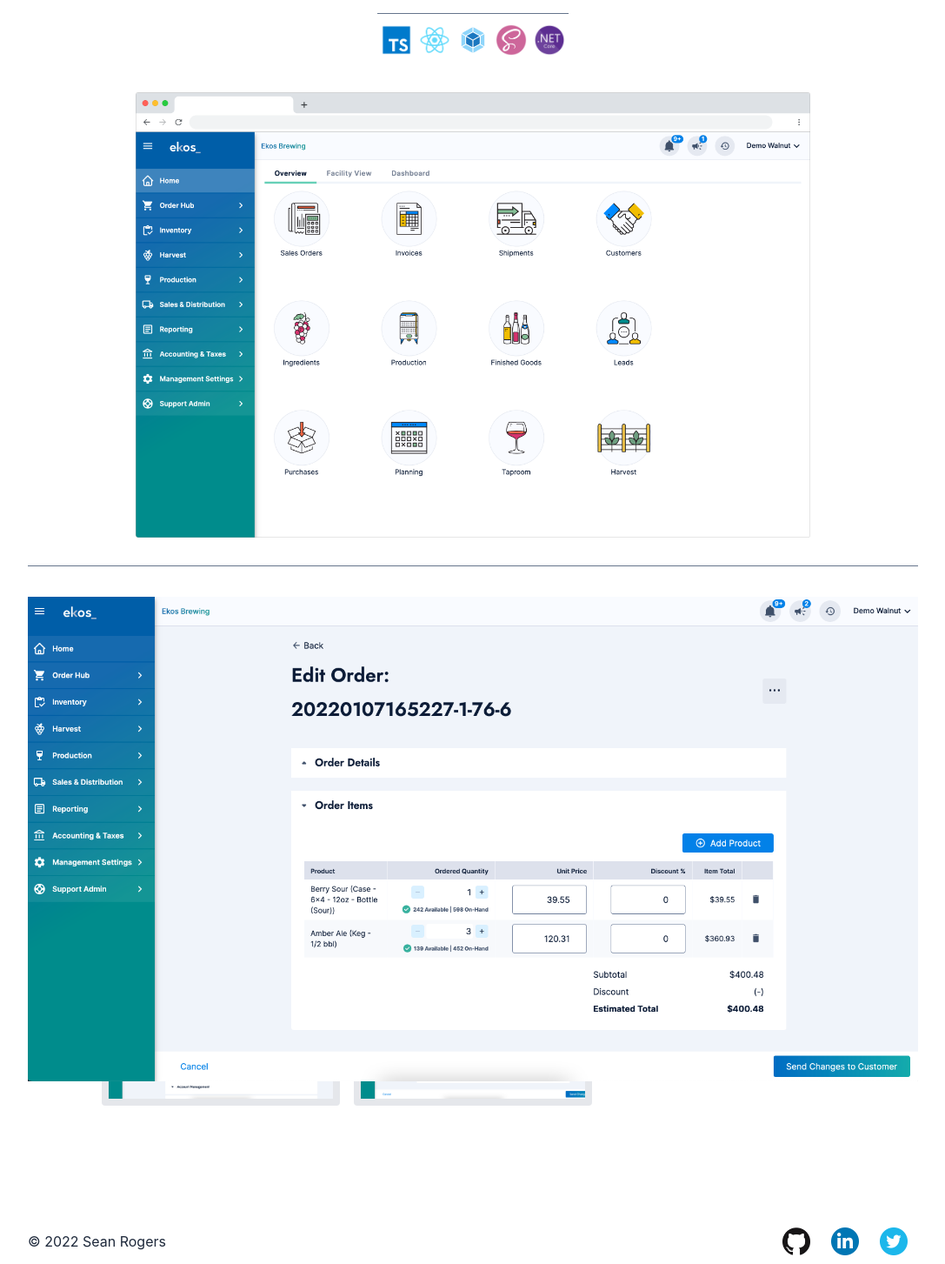
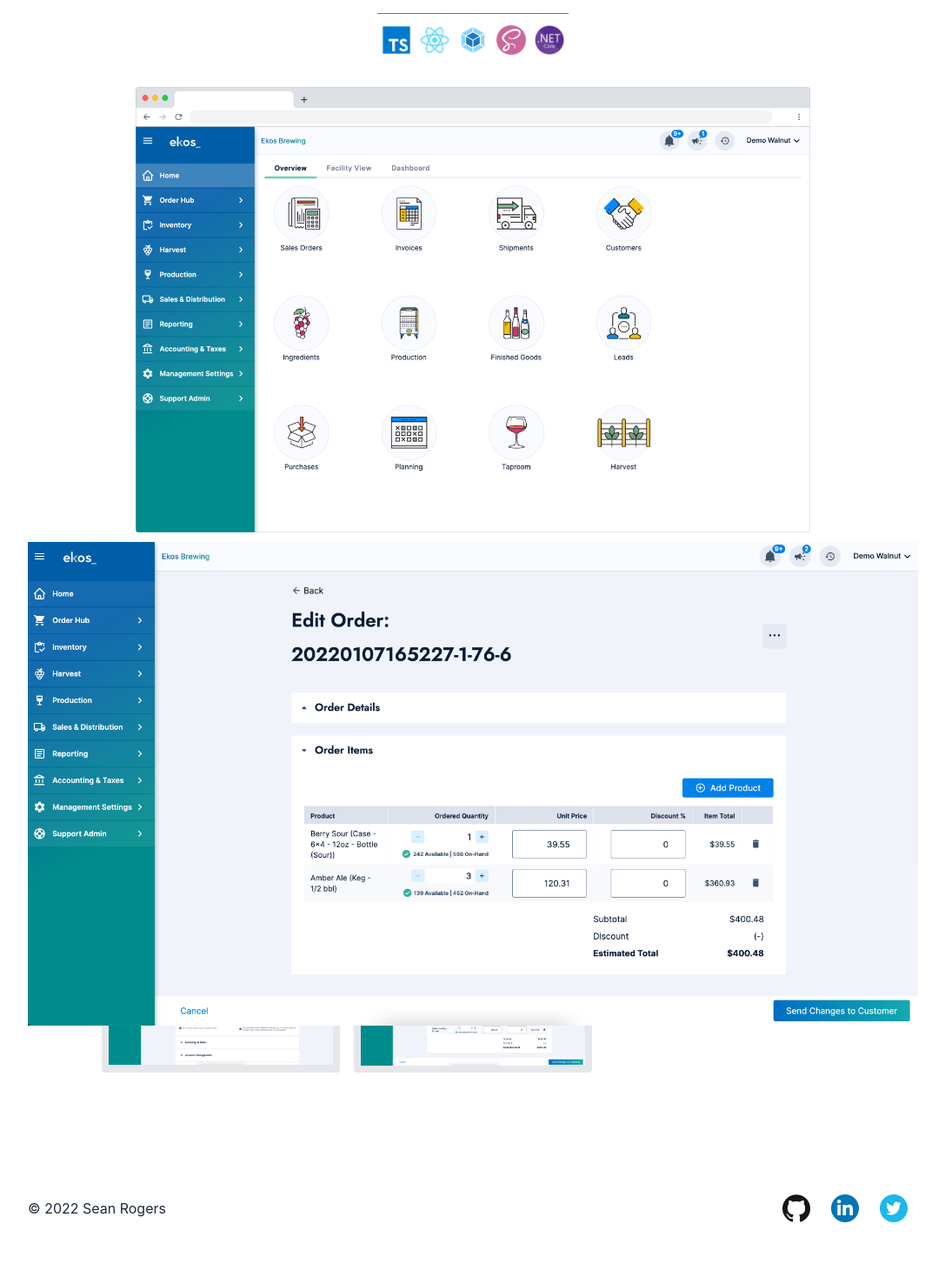
Before and after one commit to Bonitis/seanrogers-dev-next, a Next.js app: page /projects/ekos-boost in a window 1280 px wide. Shown: the part 177-1630 px from the top of the page at 87% size, without its empty margins (96-1183 px from the left). Built offline with nearby package versions, Linux system fonts and the light colour scheme.

Commit message:
update image to experimental

```diff
--- a/pages/_app.tsx
+++ b/pages/_app.tsx
@@ -1,7 +1,7 @@
 import '../styles/globals.css'
 import type { AppProps } from 'next/app'
 import Link from 'next/link'
-import Image from "next/legacy/image";
+import Image from "next/image";
 import { useState, useEffect, useCallback } from 'react';
 
 
@@ -61,19 +61,46 @@
           <div>&copy;{` ${new Date().getFullYear()} Sean Rogers `}</div>
           <div className="flex">
             <a href="https://github.com/Bonitis" aria-label="@bonitis on github" target="_blank" rel="noreferrer" className="m-2 h-10 p-1 rounded hover:bg-slate-200 dark:hover:bg-slate-700">
-              <Image src={theme === Theme.LIGHT ? "/assets/social/github.png" : "/assets/social/github-light.png"} alt="github-logo" height={32} width={32} />
+              <Image
+                src={theme === Theme.LIGHT ? "/assets/social/github.png" : "/assets/social/github-light.png"}
+                alt="github-logo"
+                height={32}
+                width={32}
+                sizes="100vw"
+                style={{
+                  maxWidth: "100%",
+                  height: "auto"
+                }} />
             </a>
             <a href="https://www.linkedin.com/in/smrogers/" aria-label="Sean Rogers linkedin profile" target="_blank" rel="noreferrer" className="m-2 h-10 p-1 rounded hover:bg-slate-200 dark:hover:bg-slate-700">
-              <Image src="/assets/social/linkedin.png" alt="linkedin-logo" height={32} width={32} />
+              <Image
+                src="/assets/social/linkedin.png"
+                alt="linkedin-logo"
+                height={32}
+                width={32}
+                sizes="100vw"
+                style={{
+                  maxWidth: "100%",
+                  height: "auto"
+                }} />
             </a>
             <a href="https://twitter.com/helloseann" aria-label="@helloseann on twitter" target="_blank" rel="noreferrer" className="m-2 h-10 p-1 rounded hover:bg-slate-200 dark:hover:bg-slate-700">
-              <Image src="/assets/social/twitter.png" alt="twitter-logo" height={32} width={32} />
+              <Image
+                src="/assets/social/twitter.png"
+                alt="twitter-logo"
+                height={32}
+                width={32}
+                sizes="100vw"
+                style={{
+                  maxWidth: "100%",
+                  height: "auto"
+                }} />
             </a>
           </div>
         </div>
       </footer>
     </div>
-  )
+  );
 }
 
 export default MyApp
--- a/pages/index.tsx
+++ b/pages/index.tsx
@@ -1,6 +1,6 @@
 import type { NextPage } from 'next'
 import Head from 'next/head'
-import Image from "next/legacy/image";
+import Image from "next/image";
 import Link from 'next/link'
 import path from 'path'
 import parseFrontMatter from "front-matter";
@@ -17,8 +17,7 @@
 const DESCRIPTION = "A self-taught software engineer and ex-founder who is currently building products at Ekos.";
 
 const Home: NextPage<{ projects: ProjectPage[] }> = ({ projects }) => {
-  return (
-    <>
+  return <>
     <Head>
       <title>Sean Rogers - software engineer and ex-founder</title>
       <meta name="description" content={DESCRIPTION} />
@@ -40,7 +39,18 @@
 
     <div className="bg-slate-200 dark:bg-slate-600 text-slate-800 dark:text-white mx-auto mb-16 py-16">
       <div className="w-10/12 max-w-5xl mx-auto flex flex-col md:flex-row items-center justify-center">
-          <Image src={avatar} alt="avatar" width={200} height={200} className="rounded-full" placeholder="blur" />
+        <Image
+          src={avatar}
+          alt="avatar"
+          width={200}
+          height={200}
+          sizes="100vw"
+          className="rounded-full"
+          placeholder="blur"
+          style={{
+            maxWidth: "100%",
+            height: "auto"
+          }} />
         <div className="ml-0 md:ml-6 mt-3 md:mt-0">
           <h1 className="mb-4 text-3xl md:text-5xl font-light">Hello, I am Sean 👋</h1>
           <p className="text-indigo-800 dark:text-indigo-200 text-2xl font-light">{DESCRIPTION}</p>
@@ -70,16 +80,19 @@
                   alt={project.thumbnail}
                   width={800}
                   height={400}
-                    objectFit="cover"
-                    objectPosition="top"
-                  />
+                  sizes="100vw"
+                  style={{
+                    maxWidth: "100%",
+                    height: "auto",
+                    objectFit: "cover",
+                    objectPosition: "top"
+                  }} />
               </div>
             </div>
           ))}
         </div>
       </div>
-    </>
-  )
+  </>;
 }
 
 export async function getServerSideProps() {
--- a/pages/projects/[slug].tsx
+++ b/pages/projects/[slug].tsx
@@ -1,6 +1,6 @@
 import { NextPage, GetServerSidePropsContext } from "next"
 import Head from 'next/head'
-import Image from "next/legacy/image";
+import Image from "next/image";
 import { promises as fs } from 'fs'
 import path from 'path'
 import parseFrontMatter from "front-matter";
@@ -13,8 +13,7 @@
 }
 
 const ProjectSlug: NextPage<{ project: ProjectPage }> = ({ project }) => {
-    return (
-        <>
+    return <>
         <Head>
             <title>{`${project.title} - Sean Rogers dev portfolio`}</title>
             <meta name="description" content={project.description} />
@@ -43,10 +42,12 @@
                 <Image
                     src={`/assets/screenshots/${project.thumbnail}.png`}
                     alt={project.thumbnail}
-                        layout="fill"
-                        objectFit="contain"
                     priority
-                    />
+                    fill
+                    sizes="100vw"
+                    style={{
+                        objectFit: "contain"
+                    }} />
             </div>
             <hr className="border-t-1 mb-8 w-full border-solid border-slate-500" />
             <div className="md-body" dangerouslySetInnerHTML={{ __html: project.html }} />
@@ -58,9 +59,12 @@
                             alt={path}
                             height={400}
                             width={600}
-                                layout="responsive"
-                                objectFit="cover"
-                            />
+                            sizes="100vw"
+                            style={{
+                                width: "100%",
+                                height: "auto",
+                                objectFit: "cover"
+                            }} />
                     </a>
                 ))}
             </div>
@@ -74,16 +78,18 @@
                                 alt={path}
                                 height={400}
                                 width={600}
-                                    layout="responsive"
-                                    objectFit="contain"
-                                />
+                                sizes="100vw"
+                                style={{
+                                    width: "100%",
+                                    height: "auto",
+                                    objectFit: "contain"
+                                }} />
                         </div>
                     </div>
                 ))}
             </div>
         </div>
-        </>
-    )
+    </>;
 }
 
 export async function getServerSideProps(context: GetServerSidePropsContext) {
--- a/pages/projects/index.tsx
+++ b/pages/projects/index.tsx
@@ -1,6 +1,6 @@
 import type { NextPage } from 'next'
 import Head from 'next/head'
-import Image from "next/legacy/image";
+import Image from "next/image";
 import Link from 'next/link'
 import path from 'path'
 import parseFrontMatter from "front-matter";
@@ -45,14 +45,18 @@
                     alt={project.thumbnail}
                     width={800}
                     height={800}
-                  />
+                    sizes="100vw"
+                    style={{
+                      maxWidth: "100%",
+                      height: "auto"
+                    }} />
                 </div>
               </div>
             ))}
           </div>
         </div>
     </div>
-  )
+  );
 }
 
 export async function getServerSideProps() {
--- a/src/components/StackLogos.tsx
+++ b/src/components/StackLogos.tsx
@@ -1,24 +1,26 @@
 import React from 'react';
-import Image from "next/legacy/image";
+import Image from "next/image";
 
 const StackLogos: React.FC<{ logos?: string[], size: number }> = ({ logos, size }) => {
     if (!logos || logos.length < 1) return null;
-    return (
-        <>
+    return <>
         {logos.map((key: string) => {
             return (
-                    <div key={key} data-tooltip aria-description={key} className="p-1">
+                <div key={key} data-tooltip aria-describedby={key} className="p-1">
                     <Image
                         src={`/assets/logos/${key}-logo.png`}
                         alt={key}
                         height={size}
                         width={size}
-                        />
+                        sizes="100vw"
+                        style={{
+                            maxWidth: "100%",
+                            height: "auto"
+                        }} />
                 </div>
-                )
+            );
         })}
-        </>
-    )
+    </>;
 }
 
 export default StackLogos;
```
Lines whose indentation alone changed are shown as unchanged.
